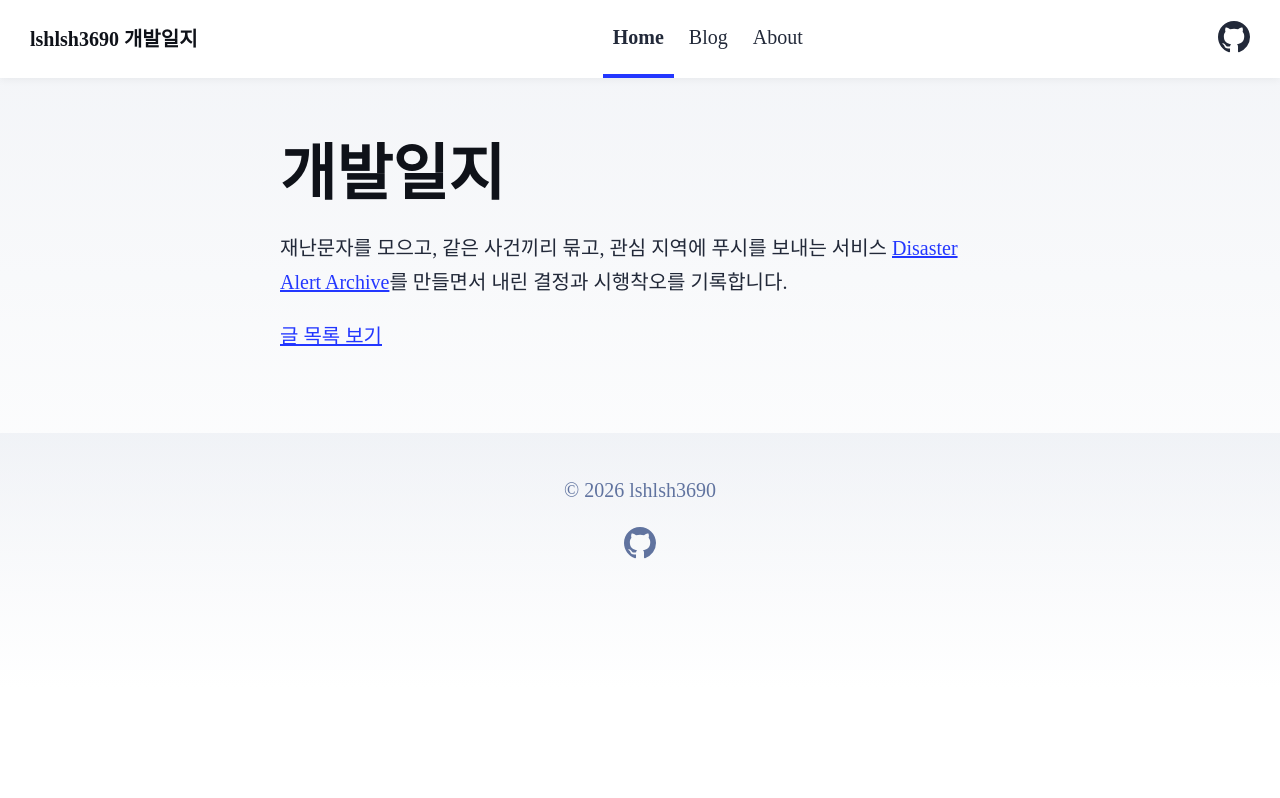
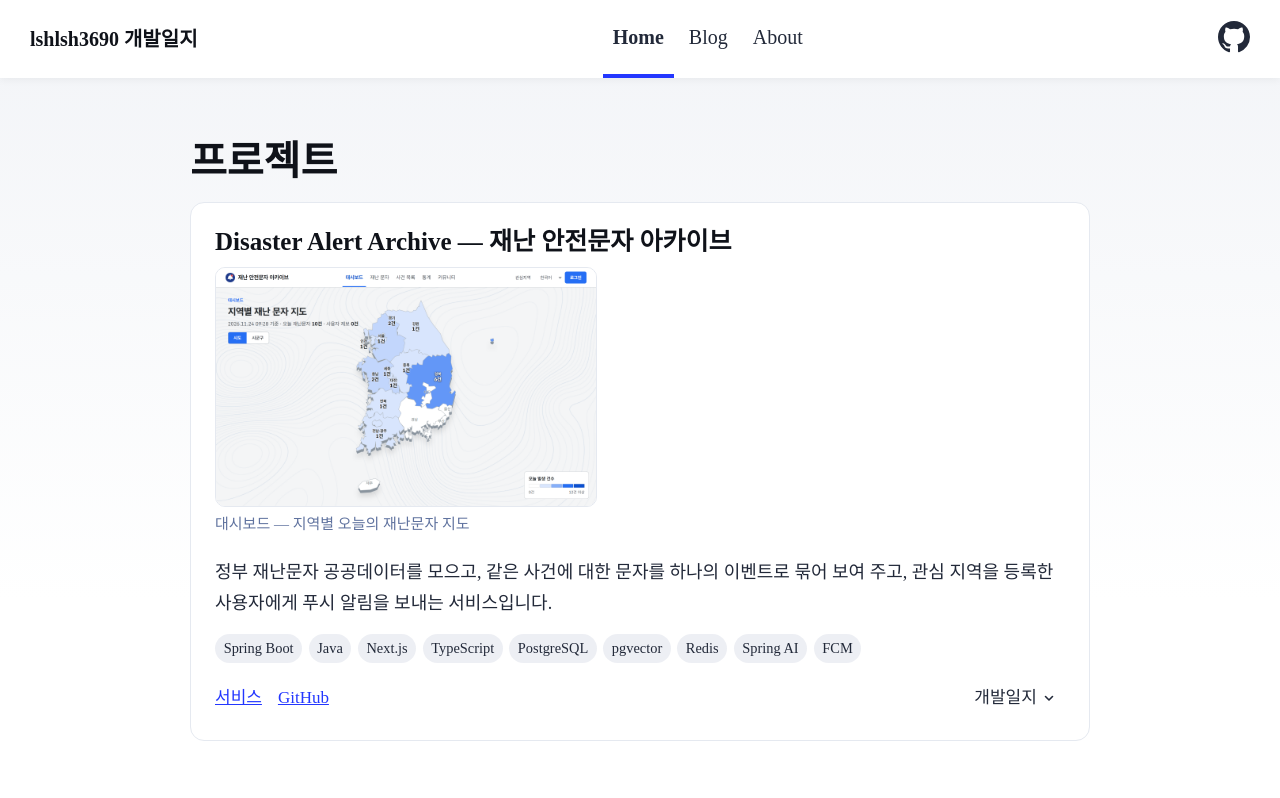
Before and after one commit to lshlsh3690/lshlsh3690.github.io, an Astro site: page / in a window 1280 px wide. Shown: the top 798 px of the page. Built offline with nearby package versions, Linux system fonts and the light colour scheme; Astro itself is replaced by a stand-in of ours.

Commit message:
feat(blog): 홈을 프로젝트 소개 화면으로 바꾼다
홈이 개발일지 한 줄 소개와 글 목록 링크뿐이라, 만든 프로젝트가 무엇인지 처음 온
사람이 알 수 없었다. 기존 문구를 모두 걷어 내고 프로젝트 카드를 보여 준다.

카드에는 이름, 대표 화면 한 장, 요약, 기술 태그, 서비스·GitHub 링크를 두고,
관련 개발일지는 오른쪽 끝 "개발일지" 버튼을 눌러 펼치는 목록으로 보인다. 프로젝트는
src/data/projects.ts 배열에 항목을 더하면 늘어난다.

Co-Authored-By: Claude Opus 5.5 <noreply@anthropic.com>

```diff
--- a/src/consts.ts
+++ b/src/consts.ts
@@ -2,4 +2,4 @@
 // You can import this data from anywhere in your site by using the `import` keyword.
 
 export const SITE_TITLE = 'lshlsh3690 개발일지';
-export const SITE_DESCRIPTION = '재난문자 아카이브를 만들면서 기록한 개발일지';
+export const SITE_DESCRIPTION = '만든 프로젝트와 개발 기록';
--- /dev/null
+++ b/src/data/projects.ts
@@ -0,0 +1,38 @@
+// 홈 화면의 프로젝트 소개 목록. 프로젝트를 더하려면 배열에 항목 하나만 추가하면 된다.
+// image 는 카드 위쪽에 작게 보이는 대표 화면 한 장이다.
+
+import type { ImageMetadata } from 'astro';
+import dashboard from '../assets/projects/disaster-alert/dashboard.png';
+
+export type Project = {
+	name: string;
+	image: { src: ImageMetadata; alt: string; caption: string };
+	summary: string;
+	stack: string[];
+	links: { label: string; href: string }[];
+	posts: { title: string; href: string }[];
+};
+
+export const projects: Project[] = [
+	{
+		name: 'Disaster Alert Archive — 재난 안전문자 아카이브',
+		image: {
+			src: dashboard,
+			alt: '대시보드. 시도별 오늘 재난문자 건수를 대한민국 지도에 색으로 보여 준다',
+			caption: '대시보드 — 지역별 오늘의 재난문자 지도',
+		},
+		summary:
+			'정부 재난문자 공공데이터를 모으고, 같은 사건에 대한 문자를 하나의 이벤트로 묶어 보여 주고, 관심 지역을 등록한 사용자에게 푸시 알림을 보내는 서비스입니다.',
+		stack: ['Spring Boot', 'Java', 'Next.js', 'TypeScript', 'PostgreSQL', 'pgvector', 'Redis', 'Spring AI', 'FCM'],
+		links: [
+			{ label: '서비스', href: 'https://disaster-alert-archive.co.kr/' },
+			{ label: 'GitHub', href: 'https://github.com/lshlsh3690/disaster-alert-archive' },
+		],
+		posts: [
+			{
+				title: '재난문자 묶기가 맞는지 어떻게 확인할까 (1) — 정답 272쌍과 흔들린 기준',
+				href: '/blog/clustering-evaluation/',
+			},
+		],
+	},
+];
--- a/src/pages/index.astro
+++ b/src/pages/index.astro
@@ -1,7 +1,9 @@
 ---
 import BaseHead from '../components/BaseHead.astro';
+import { Image } from 'astro:assets';
 import Footer from '../components/Footer.astro';
 import Header from '../components/Header.astro';
+import { projects } from '../data/projects';
 import { SITE_DESCRIPTION, SITE_TITLE } from '../consts';
 ---
 
@@ -9,18 +11,187 @@ import { SITE_DESCRIPTION, SITE_TITLE } from '../consts';
 <html lang="ko">
 	<head>
 		<BaseHead title={SITE_TITLE} description={SITE_DESCRIPTION} />
+		<style>
+			main {
+				width: 900px;
+				max-width: calc(100% - 2em);
+			}
+			h1 {
+				margin-bottom: 1rem;
+				font-size: 2em;
+			}
+			.projects {
+				display: grid;
+				grid-template-columns: minmax(0, 1fr);
+				gap: 1.2rem;
+				margin: 0;
+				padding: 0;
+				list-style: none;
+			}
+			.project {
+				word-break: keep-all;
+				padding: 1.4rem 1.5rem;
+				border: 1px solid rgb(var(--gray-light));
+				border-radius: 14px;
+				background: #fff;
+			}
+			.project h2 {
+				margin: 0 0 0.5rem;
+				font-size: 1.25em;
+				line-height: 1.35;
+			}
+			.shot {
+				width: 380px;
+				max-width: 100%;
+				margin: 0 0 1.2rem;
+			}
+			.shot img {
+				display: block;
+				width: 100%;
+				height: auto;
+				border: 1px solid rgb(var(--gray-light));
+				border-radius: 10px;
+			}
+			.shot figcaption {
+				margin-top: 0.35rem;
+				font-size: 0.75em;
+				color: rgb(var(--gray));
+			}
+			.summary {
+				margin: 0 0 1rem;
+				font-size: 0.9em;
+				color: rgb(var(--gray-dark));
+			}
+			.stack {
+				display: flex;
+				flex-wrap: wrap;
+				gap: 0.4rem;
+				margin: 0 0 1rem;
+				padding: 0;
+				list-style: none;
+			}
+			.stack li {
+				padding: 0.15em 0.6em;
+				border-radius: 999px;
+				background: rgba(var(--gray-light), 0.7);
+				font-size: 0.72em;
+				color: rgb(var(--gray-dark));
+			}
+			.actions {
+				display: flex;
+				align-items: center;
+				justify-content: space-between;
+				gap: 0.5rem 1rem;
+			}
+			.links,
+			.posts {
+				display: flex;
+				flex-wrap: wrap;
+				gap: 0.4rem 1rem;
+				margin: 0;
+				padding: 0;
+				list-style: none;
+				font-size: 0.85em;
+			}
+			/* 개발일지: 오른쪽 끝, 화살표가 붙은 버튼. 호버하면 네모로 표시되고, 누르면 아래에 글 목록이 펼쳐진다 */
+			.posts-toggle {
+				display: inline-flex;
+				align-items: center;
+				gap: 0.35em;
+				margin-left: auto;
+				padding: 0.3em 0.6em;
+				border: 0;
+				border-radius: 6px;
+				background: transparent;
+				color: rgb(var(--gray-dark));
+				font: inherit;
+				font-size: 0.85em;
+				cursor: pointer;
+				transition: background-color 0.15s;
+			}
+			.posts-toggle:hover {
+				background: rgba(var(--gray-light), 0.8);
+			}
+			.posts-toggle:focus-visible {
+				outline: 2px solid var(--accent);
+				outline-offset: 1px;
+			}
+			.chevron {
+				transition: transform 0.15s;
+			}
+			.posts-toggle[aria-expanded='true'] .chevron {
+				transform: rotate(180deg);
+			}
+			.posts {
+				flex-direction: column;
+				gap: 0.4rem;
+				margin-top: 0.8rem;
+				padding-top: 0.8rem;
+				border-top: 1px solid rgb(var(--gray-light));
+			}
+			.posts[hidden] {
+				display: none;
+			}
+		</style>
 	</head>
 	<body>
 		<Header />
 		<main>
-			<h1>개발일지</h1>
-			<p>
-				재난문자를 모으고, 같은 사건끼리 묶고, 관심 지역에 푸시를 보내는 서비스
-				<a href="https://disaster-alert-archive.co.kr/">Disaster Alert Archive</a>를 만들면서
-				내린 결정과 시행착오를 기록합니다.
-			</p>
-			<p><a href="/blog">글 목록 보기</a></p>
+			<h1>프로젝트</h1>
+			<ul class="projects">
+				{
+					projects.map((p, i) => (
+						<li class="project">
+							<h2>{p.name}</h2>
+							<figure class="shot">
+								<Image src={p.image.src} alt={p.image.alt} widths={[380, 760]} sizes="(max-width: 720px) 100vw, 380px" />
+								<figcaption>{p.image.caption}</figcaption>
+							</figure>
+							<p class="summary">{p.summary}</p>
+							<ul class="stack">
+								{p.stack.map((s) => <li>{s}</li>)}
+							</ul>
+							<div class="actions">
+								<ul class="links">
+									{p.links.map((l) => (
+										<li>
+											<a href={l.href}>{l.label}</a>
+										</li>
+									))}
+								</ul>
+								{p.posts.length > 0 && (
+									<button type="button" class="posts-toggle" aria-expanded="false" aria-controls={`posts-${i}`}>
+										<span>개발일지</span>
+										<svg class="chevron" width="12" height="12" viewBox="0 0 12 12" fill="none" aria-hidden="true">
+											<path d="M2.5 4.5 6 8l3.5-3.5" stroke="currentColor" stroke-width="1.6" stroke-linecap="round" stroke-linejoin="round" />
+										</svg>
+									</button>
+								)}
+							</div>
+							{p.posts.length > 0 && (
+								<ul class="posts" id={`posts-${i}`} hidden>
+									{p.posts.map((post) => (
+										<li>
+											<a href={post.href}>{post.title}</a>
+										</li>
+									))}
+								</ul>
+							)}
+						</li>
+					))
+				}
+			</ul>
 		</main>
 		<Footer />
+		<script>
+			document.querySelectorAll<HTMLButtonElement>('.posts-toggle').forEach((button) => {
+				const list = document.getElementById(button.getAttribute('aria-controls') ?? '');
+				button.addEventListener('click', () => {
+					const open = button.getAttribute('aria-expanded') === 'true';
+					button.setAttribute('aria-expanded', String(!open));
+					if (list) list.hidden = open;
+				});
+			});
+		</script>
 	</body>
 </html>
```
Also changed, not shown: src/assets/projects/disaster-alert/dashboard.png (added).
